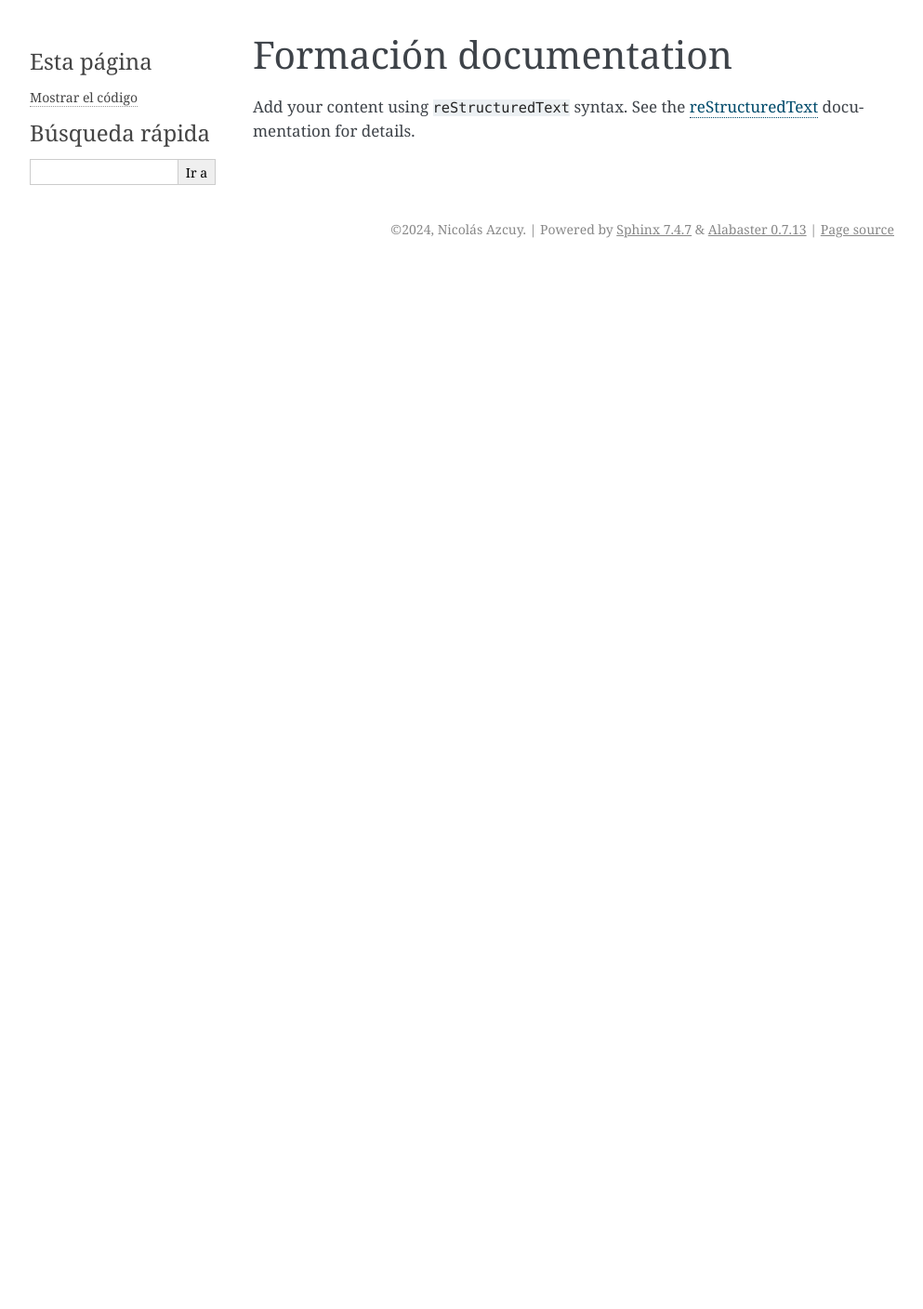
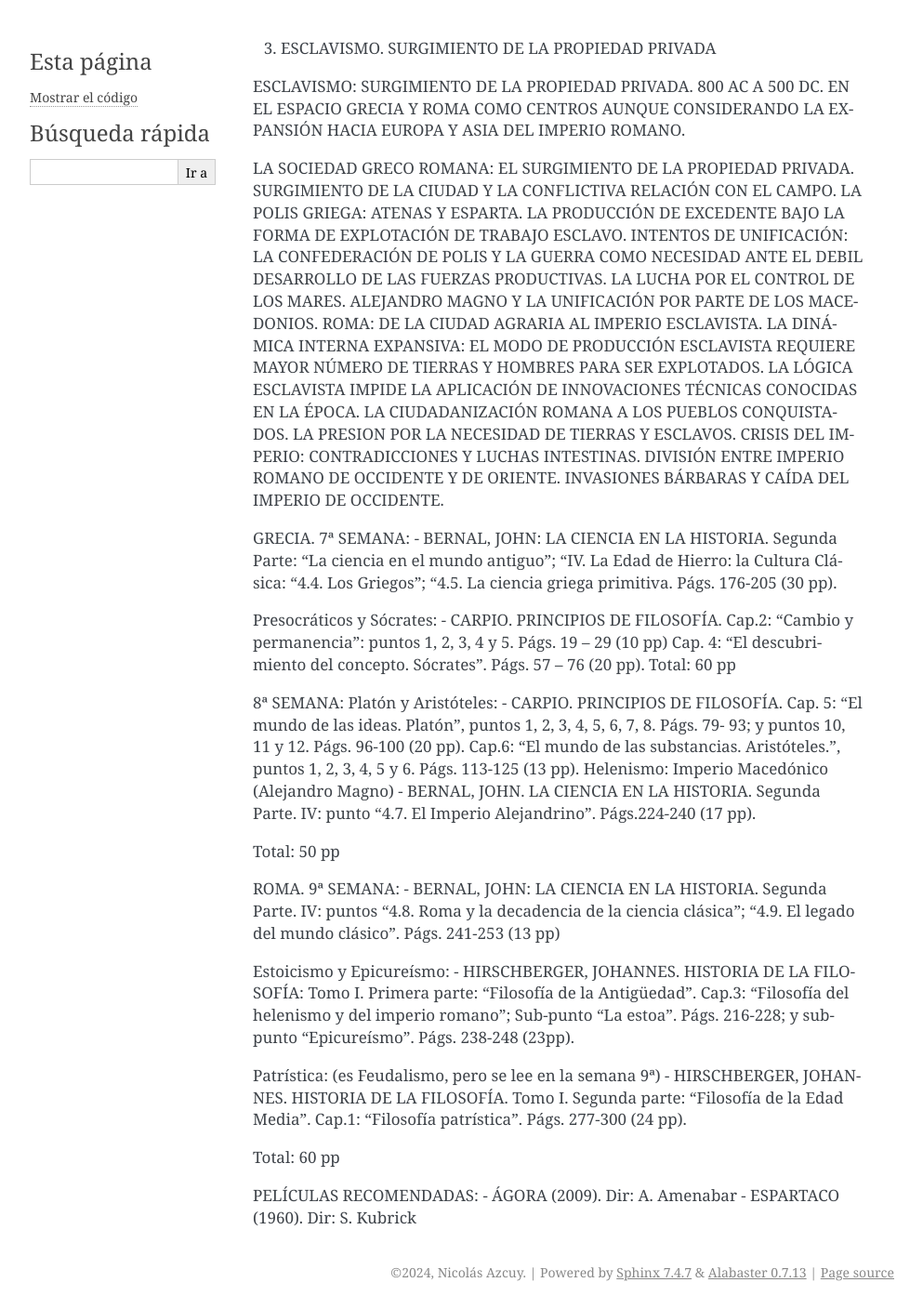
Before and after one commit to nazcuy/Formacion-para-Juan, a Sphinx documentation site: the page built from source/esclavismo.rst, in a window 1280 px wide. Shown: the whole page at 93% size, without its empty margins (148-1141 px from the left). Built offline with Sphinx 7.4.7, drawn with Linux system fonts in a browser that asks for light colours; before the commit the page ends 900 px from its top, so only the background shows below that.

Commit message:
Update esclavismo.rst

```diff
--- a/source/esclavismo.rst
+++ b/source/esclavismo.rst
@@ -1,16 +1,43 @@
-.. Formación documentation master file, created by
-   sphinx-quickstart on Mon Dec 16 09:36:42 2024.
-   You can adapt this file completely to your liking, but it should at least
-   contain the root `toctree` directive.
+3. ESCLAVISMO. SURGIMIENTO DE LA PROPIEDAD PRIVADA
 
-Formación documentation
-=======================
+ESCLAVISMO:
+SURGIMIENTO DE LA PROPIEDAD PRIVADA. 800 AC A 500 DC. EN EL ESPACIO GRECIA Y ROMA COMO CENTROS AUNQUE CONSIDERANDO LA EXPANSIÓN HACIA EUROPA Y ASIA DEL IMPERIO ROMANO.
 
-Add your content using ``reStructuredText`` syntax. See the
-`reStructuredText <https://www.sphinx-doc.org/en/master/usage/restructuredtext/index.html>`_
-documentation for details.
+LA SOCIEDAD GRECO ROMANA: EL SURGIMIENTO DE LA PROPIEDAD PRIVADA. SURGIMIENTO DE LA CIUDAD Y LA CONFLICTIVA RELACIÓN CON EL CAMPO. LA POLIS GRIEGA: ATENAS Y ESPARTA. LA PRODUCCIÓN DE EXCEDENTE BAJO LA FORMA DE EXPLOTACIÓN DE TRABAJO ESCLAVO. INTENTOS DE UNIFICACIÓN: LA CONFEDERACIÓN DE POLIS Y LA GUERRA COMO NECESIDAD ANTE EL DEBIL DESARROLLO DE LAS FUERZAS PRODUCTIVAS. LA LUCHA POR EL CONTROL DE LOS MARES.
+ALEJANDRO MAGNO Y LA UNIFICACIÓN POR PARTE DE LOS MACEDONIOS.
+ROMA: DE LA CIUDAD AGRARIA AL IMPERIO ESCLAVISTA. LA DINÁMICA INTERNA EXPANSIVA: EL MODO DE PRODUCCIÓN ESCLAVISTA REQUIERE MAYOR NÚMERO DE TIERRAS Y HOMBRES PARA SER EXPLOTADOS. LA LÓGICA ESCLAVISTA IMPIDE LA APLICACIÓN DE INNOVACIONES TÉCNICAS CONOCIDAS EN LA ÉPOCA. LA CIUDADANIZACIÓN ROMANA A LOS PUEBLOS CONQUISTADOS. LA PRESION POR LA NECESIDAD DE TIERRAS Y ESCLAVOS.
+CRISIS DEL IMPERIO: CONTRADICCIONES Y LUCHAS INTESTINAS. DIVISIÓN ENTRE IMPERIO ROMANO DE OCCIDENTE Y DE ORIENTE. INVASIONES BÁRBARAS Y CAÍDA DEL IMPERIO DE OCCIDENTE.
 
+GRECIA.
+7ª SEMANA:
+- BERNAL, JOHN: LA CIENCIA EN LA HISTORIA. Segunda Parte: “La ciencia en el mundo antiguo”;  “IV. La Edad de Hierro: la Cultura Clásica: “4.4. Los Griegos”; “4.5. La ciencia griega primitiva. Págs. 176-205 (30 pp).
 
-.. toctree::
-   :maxdepth: 2
-   :caption: Contents:
+Presocráticos y Sócrates:
+- CARPIO. PRINCIPIOS DE FILOSOFÍA. Cap.2: “Cambio y permanencia”: puntos 1, 2, 3, 4 y 5. Págs. 19 – 29 (10 pp)
+Cap. 4: “El descubrimiento del concepto. Sócrates”. Págs. 57 – 76 (20 pp).
+Total: 60 pp
+
+8ª SEMANA:
+Platón y Aristóteles:
+- CARPIO. PRINCIPIOS DE FILOSOFÍA. Cap. 5: “El mundo de las ideas. Platón”, puntos 1, 2, 3, 4, 5, 6, 7, 8. Págs. 79- 93; y puntos 10, 11 y 12. Págs. 96-100 (20 pp).
+Cap.6: “El mundo de las substancias. Aristóteles.”, puntos 1, 2, 3, 4, 5 y 6. Págs. 113-125 (13 pp).
+Helenismo: Imperio Macedónico (Alejandro Magno)
+- BERNAL, JOHN. LA CIENCIA EN LA HISTORIA. Segunda Parte. IV: punto “4.7. El Imperio Alejandrino”. Págs.224-240 (17 pp).
+
+Total: 50 pp
+
+ROMA.
+9ª SEMANA:
+- BERNAL, JOHN: LA CIENCIA EN LA HISTORIA. Segunda Parte. IV: puntos “4.8. Roma y la decadencia de la ciencia clásica”; “4.9. El legado del mundo clásico”. Págs. 241-253 (13 pp)
+
+Estoicismo y Epicureísmo:
+- HIRSCHBERGER, JOHANNES. HISTORIA DE LA FILOSOFÍA: Tomo I. Primera parte: “Filosofía de la Antigüedad”. Cap.3: “Filosofía del helenismo y del imperio romano”; Sub-punto “La estoa”. Págs. 216-228; y sub-punto “Epicureísmo”. Págs. 238-248 (23pp).
+
+Patrística: (es Feudalismo, pero se lee en la semana 9ª)
+- HIRSCHBERGER, JOHANNES. HISTORIA DE LA FILOSOFÍA. Tomo I. Segunda parte: “Filosofía de la Edad Media”. Cap.1: “Filosofía patrística”. Págs. 277-300 (24 pp).
+
+Total: 60 pp
+
+PELÍCULAS RECOMENDADAS:
+- ÁGORA (2009). Dir: A. Amenabar
+- ESPARTACO (1960). Dir: S. Kubrick
```
